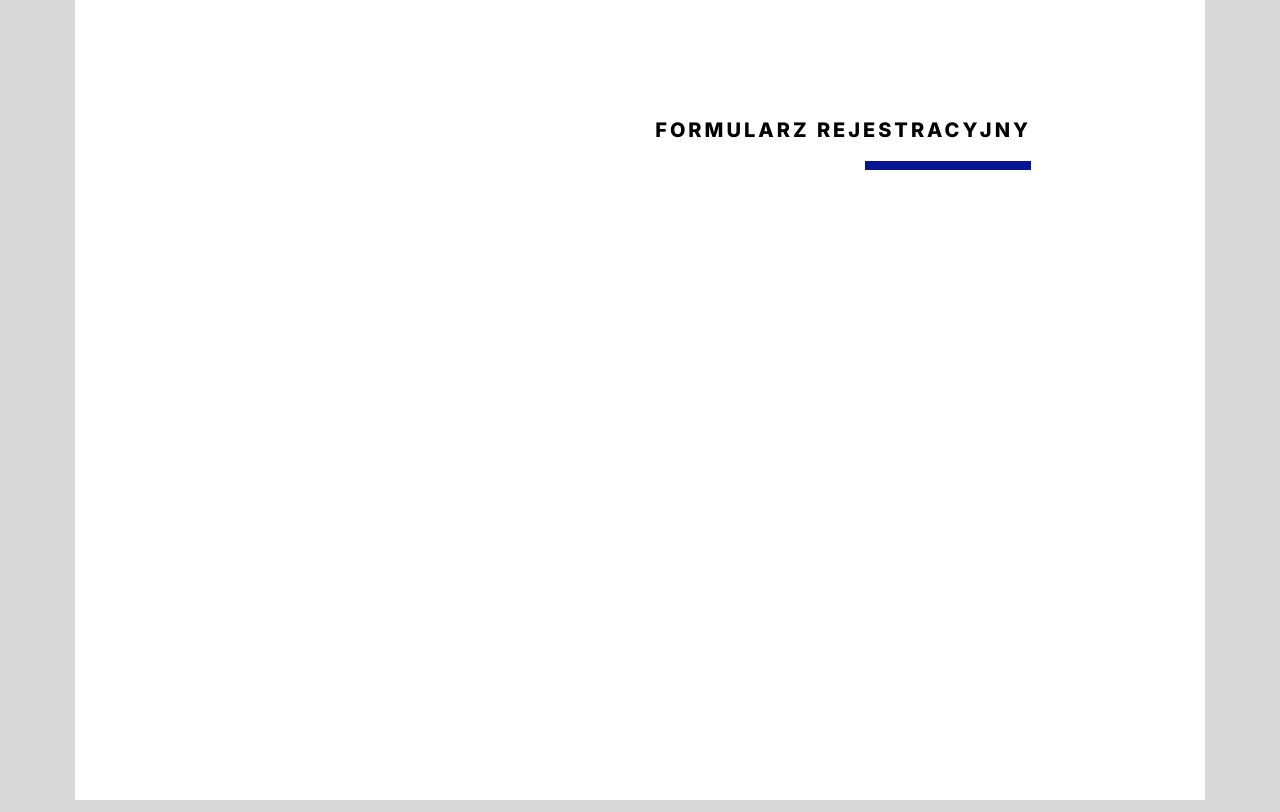
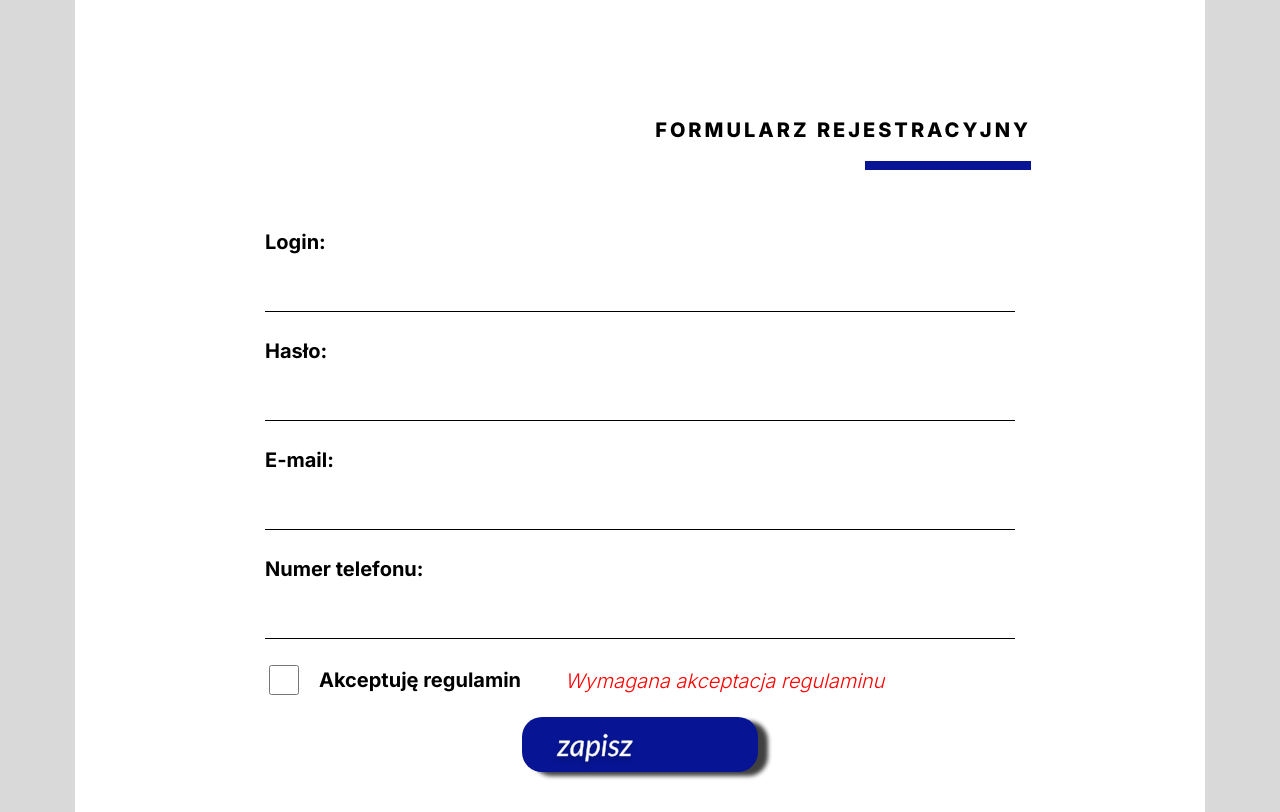
Before and after one commit to patrycja-dev41171/ZadRekrutacja, a React (Create React App) app: page /register in a window 1280 px wide. Built offline with nearby package versions, Linux system fonts and the light colour scheme.

Commit message:
Implementation of the form in the Register view.

```diff
--- a/src/components/views/Register/Register.scss
+++ b/src/components/views/Register/Register.scss
@@ -5,7 +5,10 @@
   justify-content: space-between;
   flex-wrap: wrap;
   width: 100%;
-  padding: 101px 174px 56px;
+  padding: 30px 20px;
+  @include md {
+    padding: 101px 174px 56px;
+  }
   &__h1 {
     width: 100%;
     text-transform: uppercase;
@@ -14,12 +17,26 @@
     font-size: 20px;
     letter-spacing: 0.15em;
     line-height: 165%;
-    text-align: right;
+    text-align: center;
+    @include md {
+      text-align: right;
+    }
   }
   &__rectangle {
     background-color: $color-blue;
     width: 166px;
     height: 9.3px;
-    margin: 0 0 0 auto;
+    margin: auto;
+    @include md {
+      margin: 0 0 0 auto;
+    }
   }
 }
+
+.register__main {
+  width: 100%;
+  padding: 0 20px;
+  @include md {
+    width: 750px;
+  }
+}
--- a/src/components/views/Register/Register.tsx
+++ b/src/components/views/Register/Register.tsx
@@ -1,5 +1,6 @@
 import React from "react";
 import { Container } from "../../common/Container/Container";
+import {RegisterForm} from "./RegisterForm/RegisterForm";
 import './Register.scss';
 
 export const Register = () => {
@@ -9,6 +10,9 @@ export const Register = () => {
           <h1 className="register__header__h1">formularz rejestracyjny</h1>
           <div className="register__header__rectangle"></div>
       </header>
+        <main className="register__main">
+            <RegisterForm/>
+        </main>
     </Container>
   );
 };
```
